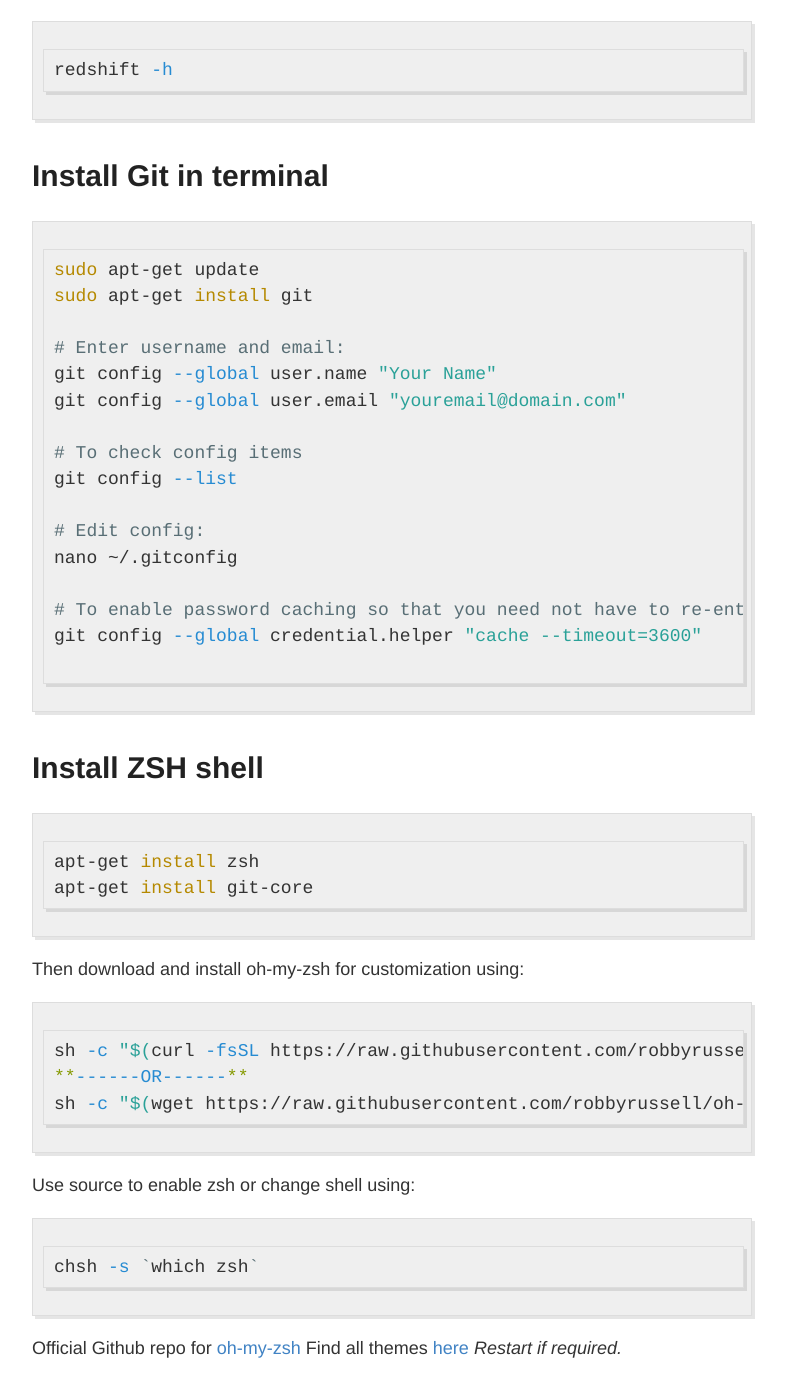
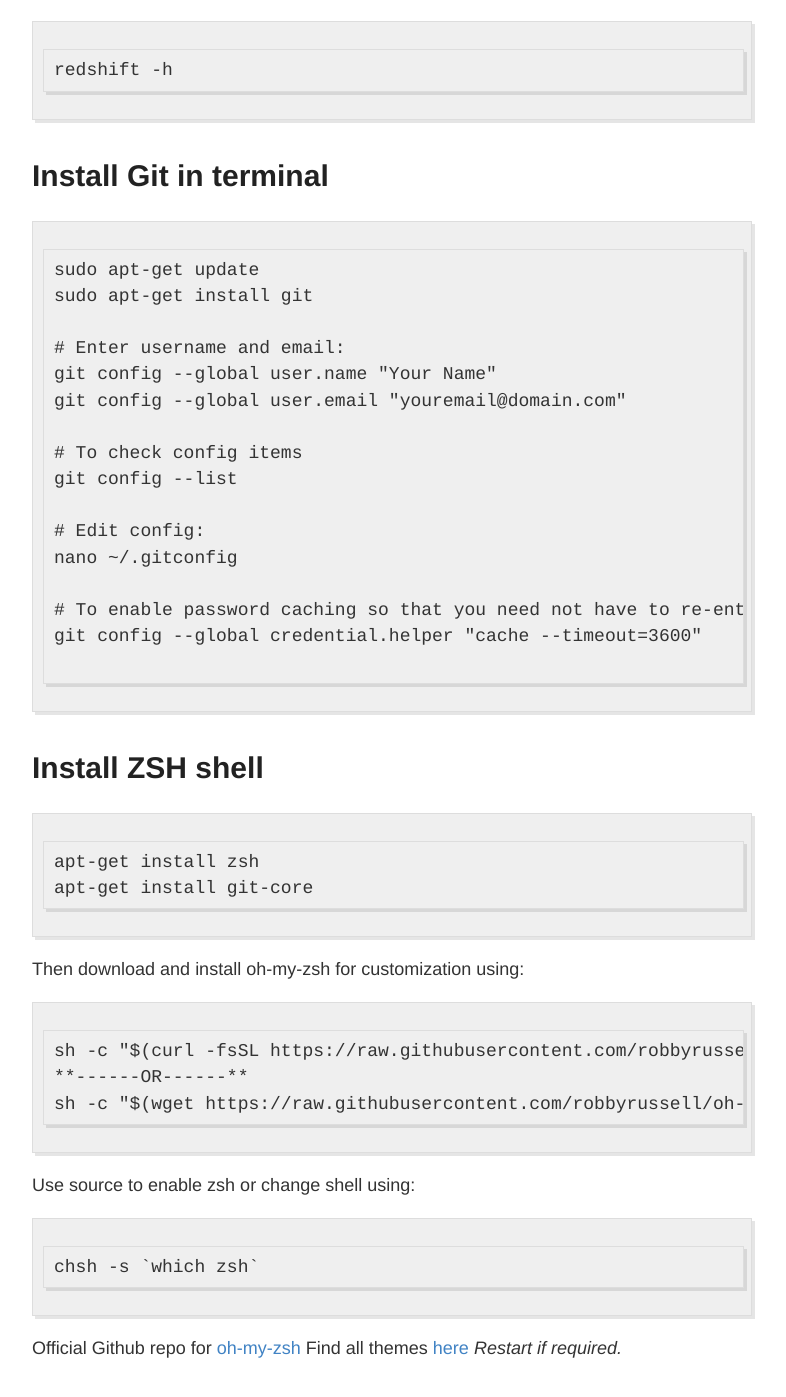
Before and after one commit to prataap/prataap.github.io, a Jekyll site: the page built from _posts/2017-11-10-General-Linux-Dev-Packages.md, in a window 1280 px wide and 1400 px high, scrolled down 1279 px. Shown: the top 1397 px of the window, without its empty margins (248-1034 px from the left). Built offline with Jekyll 4.4.1, drawn with Linux system fonts in a browser that asks for light colours; some of the changed text lies outside the part shown.

Commit message:
Update 2017-11-10-General-Linux-Dev-Packages.md

````diff
--- a/_posts/2017-11-10-General-Linux-Dev-Packages.md
+++ b/_posts/2017-11-10-General-Linux-Dev-Packages.md
@@ -31,7 +31,8 @@
 
 <a name="redshift"></a>
 # Redhshift installation:
-```shell
+
+```
 sudo apt-get gtk-redshift
 gtk-redshift -l 2.97:77.59
 ```
@@ -41,28 +42,29 @@
 *Not necessary to setup crontab, use incase auto start option is not available*
 
 **To see the list with the programs you can type**
-```shell
+
+```
 crontab -l
 ```
 
 **To edit the list type**
-```shell
+```
 crontab -e
 ```
 
 **Add this line in the end, to boot redshift whenever computer starts up**
-```shell
+```
 @reboot export DISPLAY=:0.0 && /usr/bin/redshift -l 2.97:77.59
 ```
 
 *Access help for redshift using:*
-```shell
+```
 redshift -h
 ```
 
 <a name="git"></a>
 # Install Git in terminal
-```shell
+```
 sudo apt-get update
 sudo apt-get install git
 
@@ -84,18 +86,18 @@
 <a name="zsh"></a>
 # Install ZSH shell
 
-```shell
+```
 apt-get install zsh
 apt-get install git-core
 ```
 Then download and install oh-my-zsh for customization using:
-```shell
+```
 sh -c "$(curl -fsSL https://raw.githubusercontent.com/robbyrussell/oh-my-zsh/master/tools/install.sh)"
 **------OR------**
 sh -c "$(wget https://raw.githubusercontent.com/robbyrussell/oh-my-zsh/master/tools/install.sh -O -)"
 ```
 Use source to enable zsh or change shell using:
-```shell
+```
 chsh -s `which zsh`
 ```
 Official Github repo for [oh-my-zsh](https://github.com/robbyrussell/oh-my-zsh)
@@ -104,7 +106,7 @@
 
 <a name="htop"></a>
 # Install htop
-```shell
+```
 sudo apt-get install htop
 sudo apt install htop
 ```
@@ -112,7 +114,7 @@
 
 <a name="ipython"></a>
 # Install ipython and setup autoreload
-```shell
+```
 sudo apt-get install ipython
 ```
 All the links you have above use commands within ipython. You should try editing your config file. Open up your terminal and complete the following steps.
````
